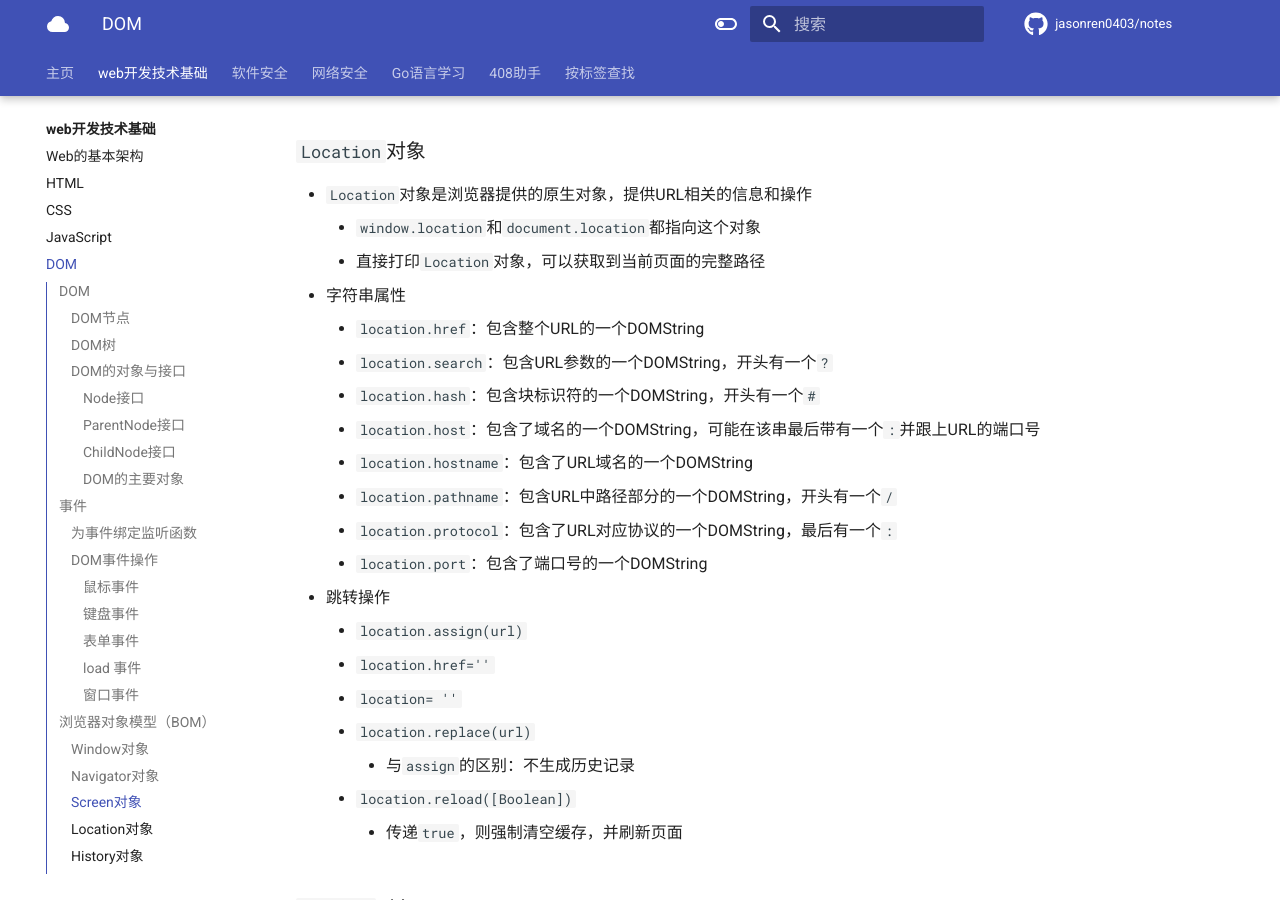
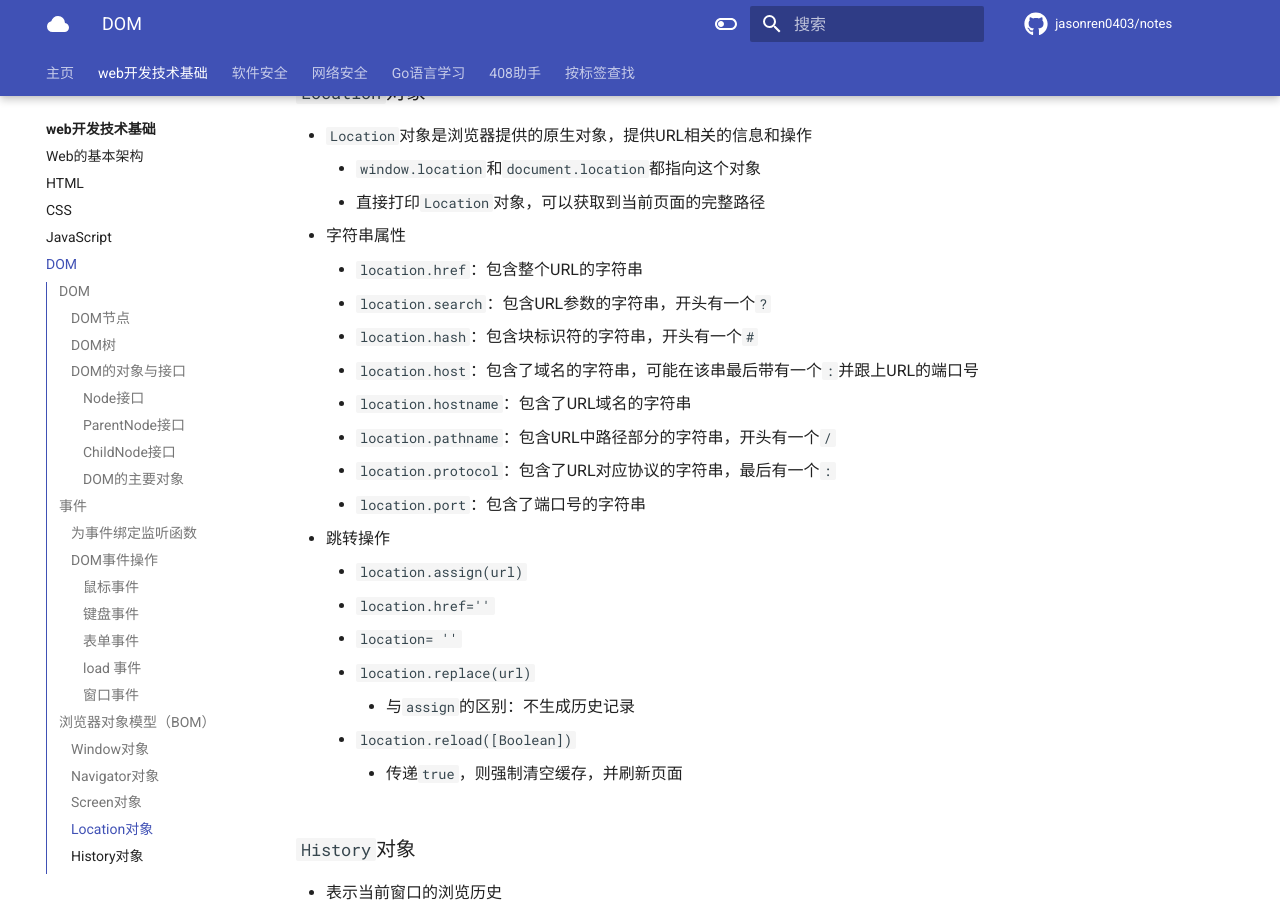
Before and after one commit to jasonren0403/notes, an MkDocs documentation site: the page built from notes_dev/web_basic/dom.md, in a window 1280 px wide and 900 px high, scrolled down 12983 px. Built offline with MkDocs 1.6.1 and Material for MkDocs 9.7.7, drawn with Linux system fonts in a browser that asks for light colours; comment, search, counter and statistics services are not loaded; some of the changed text lies outside the part shown.

Commit message:
update frontend-related information

```diff
--- a/notes_dev/web_basic/dom.md
+++ b/notes_dev/web_basic/dom.md
@@ -10,7 +10,6 @@ JavaScript与DOM
 	DOM：Document Object Model ，文档对象模型
 	DOM提供了用于HTML和XML文档的应用程序编程接口，处在为JavaScript 赋予HTML 具备动态交互效果的能力的核心地位上，与特定编程语言相独立
 	各种实现：JavaScript、Python（`xml.dom`库等）
-
 
 ## DOM
 * 观点：在HTML DOM中，所有事物都是节点
@@ -60,16 +59,16 @@ JavaScript与DOM
 	- 在文档树中元素的文本内容和属性的文本内容都是由文本节点来表示
 
 === "注释节点"
-    - 注释节点（Comment）是包含文档注释的节点
+    注释节点（Comment）是包含文档注释的节点
 
 === "文档节点"
-	- 文档节点（Document）是文档树的根节点，它是文档中其他所有节点的父节点
+	文档节点（Document）是文档树的根节点，它是文档中其他所有节点的父节点
 
 === "文档类型节点"
-    - 每个Document 都有一个`DocumentType` 属性，它的值或是`null` ，或者是`DocumentType` 对象
+    每个Document 都有一个`DocumentType` 属性，它的值或是`null` ，或者是`DocumentType` 对象
 
 === "文档片段节点"
-	- 文档片段节点（Document Fragment）是轻量级的或最小的Document 对象，它表示文档的一部分或者是一段，不属于文档树。
+	文档片段节点（Document Fragment）是轻量级的或最小的Document 对象，它表示文档的一部分或者是一段，不属于文档树。
 
 ### DOM树
 * 浏览器提供`document`节点代表整个文档
@@ -659,14 +657,14 @@ JavaScript与DOM
 	- `window.location`和`document.location`都指向这个对象
 	- 直接打印`Location`对象，可以获取到当前页面的完整路径
 * 字符串属性
-	- `location.href`：包含整个URL的一个DOMString
-	- `location.search`：包含URL参数的一个DOMString，开头有一个`?`
-	- `location.hash`：包含块标识符的一个DOMString，开头有一个`#`
-	- `location.host`：包含了域名的一个DOMString，可能在该串最后带有一个`:`并跟上URL的端口号
-	- `location.hostname`：包含了URL域名的一个DOMString
-	- `location.pathname`：包含URL中路径部分的一个DOMString，开头有一个`/`
-	- `location.protocol`：包含了URL对应协议的一个DOMString，最后有一个`:`
-	- `location.port`：包含了端口号的一个DOMString
+	- `location.href`：包含整个URL的字符串
+	- `location.search`：包含URL参数的字符串，开头有一个`?`
+	- `location.hash`：包含块标识符的字符串，开头有一个`#`
+	- `location.host`：包含了域名的字符串，可能在该串最后带有一个`:`并跟上URL的端口号
+	- `location.hostname`：包含了URL域名的字符串
+	- `location.pathname`：包含URL中路径部分的字符串，开头有一个`/`
+	- `location.protocol`：包含了URL对应协议的字符串，最后有一个`:`
+	- `location.port`：包含了端口号的字符串
 * 跳转操作
 	- `location.assign(url)`
 	- `location.href=''`
```
Also changed, not shown: other parts of notes_dev/web_basic/dom.md (+4 -5 lines), notes_dev/web_basic/javascript.md (+122 -94 lines).
